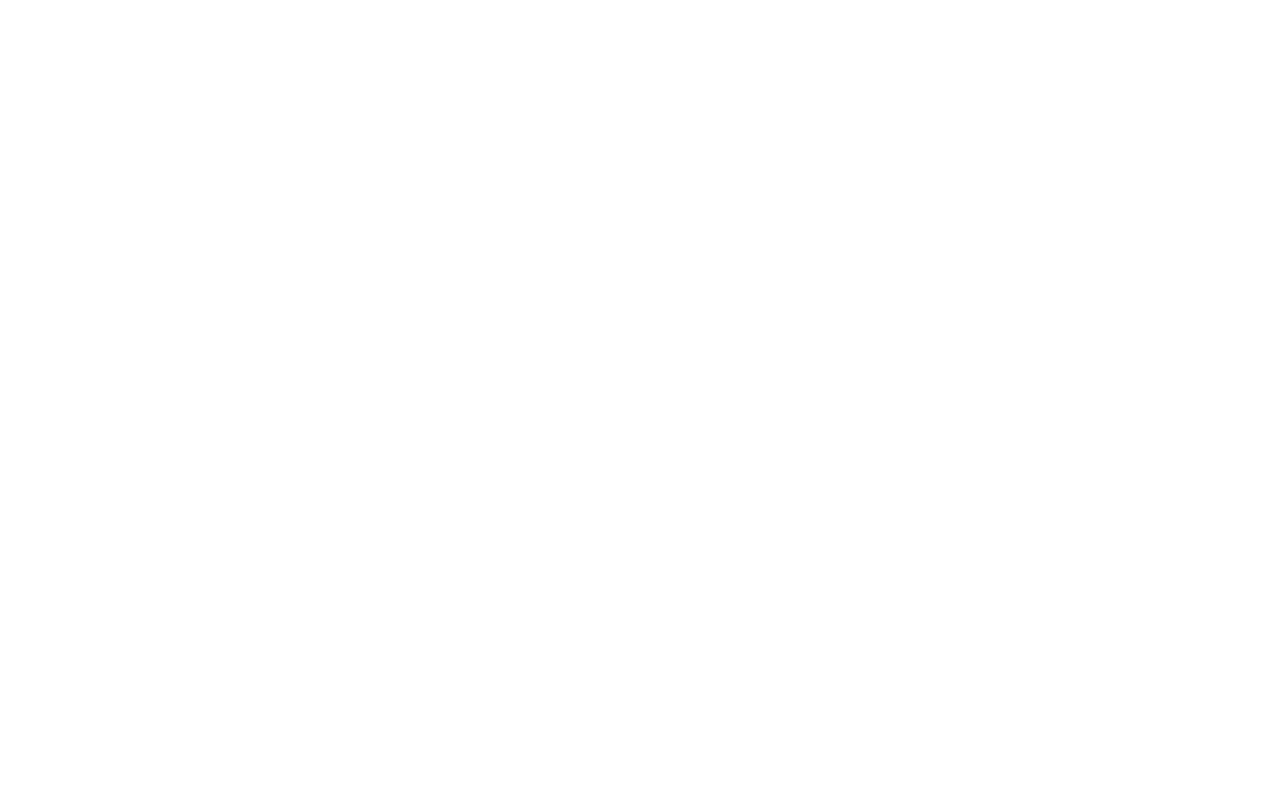
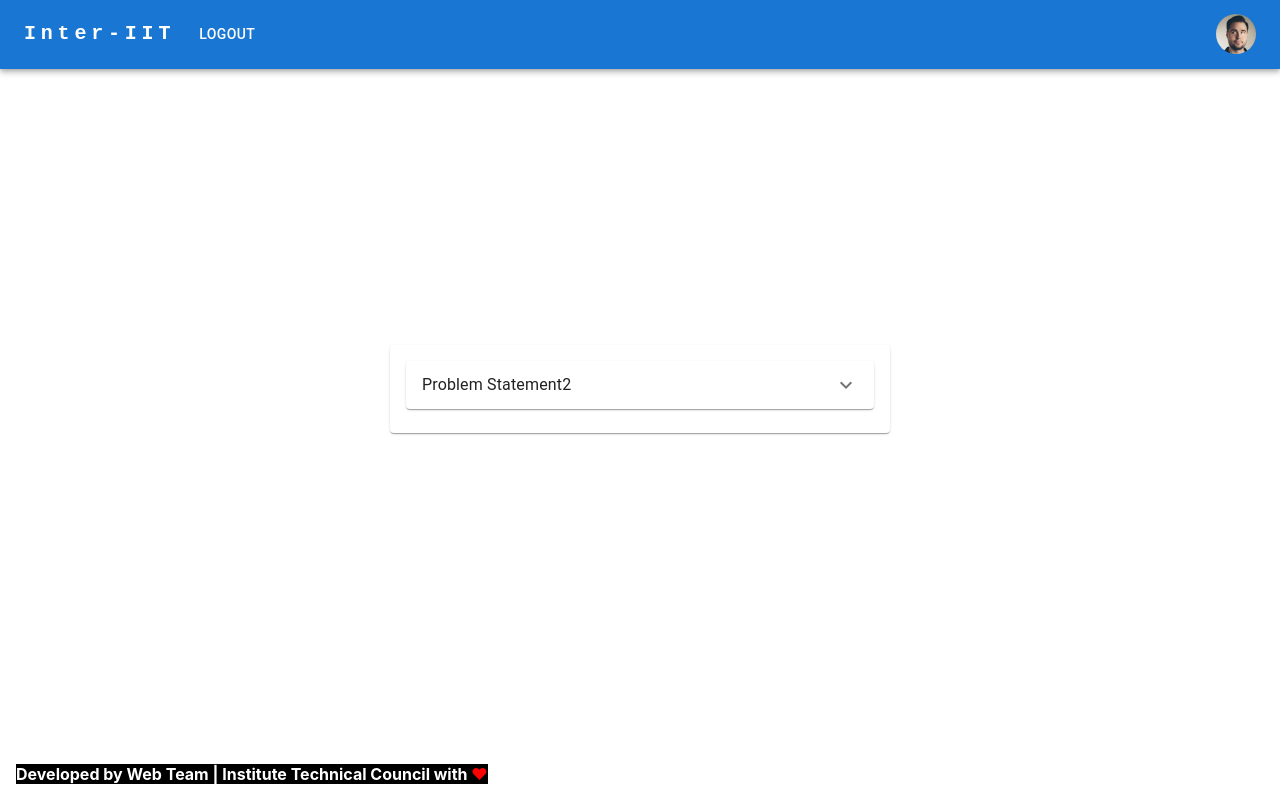
Before and after one commit to subham-agr/inter-iit, a React (Create React App) app in the folder inter-iit/: page /dashboard2 in a window 1280 px wide. Before the commit this address had no page. Built offline with nearby package versions, Linux system fonts and the light colour scheme.

Commit message:
New Dashboard

```diff
--- a/inter-iit/src/App.js
+++ b/inter-iit/src/App.js
@@ -3,6 +3,7 @@
 import { BrowserRouter, Routes, Route, Link } from 'react-router-dom'
 import Login from './MyComponents/SSO-Login/login';
 import Mainpage from './MyComponents/MainPage/mainpage';
+import Dashboard from './MyComponents/Dashboard/dashboard';
 
 function App() {
   return (
@@ -11,6 +12,7 @@
       <Routes>
           <Route path="/" element={<Login />}></Route>
           <Route path="/dashboard" element={<Mainpage />}></Route>
+          <Route path="/dashboard2" element={<Dashboard />}></Route>
       </Routes>
       </BrowserRouter>
     </div>
--- /dev/null
+++ b/inter-iit/src/MyComponents/Dashboard/dashboard.css
@@ -0,0 +1,19 @@
+.footers{
+    position: fixed;
+    bottom: 0;
+    /* width: 100vw; */
+    /* margin: 1rem; */
+}
+
+.card4{
+    display: flex;
+    width: 100vw;
+    height: 80vh;
+    align-items: center;
+    justify-content: center;
+}
+
+.details{
+    display: flex;
+    justify-content: space-between;
+}
--- /dev/null
+++ b/inter-iit/src/MyComponents/Dashboard/dashboard.js
@@ -0,0 +1,176 @@
+import React from "react";
+import Footer from "../footer/footer";
+import Navbar from "../Navbar/navbar";
+import "./dashboard.css";
+import Accordion from "@mui/material/Accordion";
+import AccordionSummary from "@mui/material/AccordionSummary";
+import AccordionDetails from "@mui/material/AccordionDetails";
+import Typography from "@mui/material/Typography";
+import ExpandMoreIcon from "@mui/icons-material/ExpandMore";
+// import Paper from '@mui/material/Paper';
+import Card from "@mui/material/Card";
+import CardContent from "@mui/material/CardContent";
+import { Button } from "@mui/material";
+import Dialog from "@mui/material/Dialog";
+import DialogActions from "@mui/material/DialogActions";
+import DialogContent from "@mui/material/DialogContent";
+import DialogTitle from "@mui/material/DialogTitle";
+import Autocomplete from "@mui/material/Autocomplete";
+import TextField from "@mui/material/TextField";
+import events from "../../assets/events";
+import { useTheme } from "@mui/material/styles";
+import Box from "@mui/material/Box";
+import FormControl from "@mui/material/FormControl";
+// import TextField from "@mui/material/TextField";
+
+const ITEM_HEIGHT = 48;
+const ITEM_PADDING_TOP = 8;
+const MenuProps = {
+  PaperProps: {
+    style: {
+      maxHeight: ITEM_HEIGHT * 4.5 + ITEM_PADDING_TOP,
+      width: 250,
+    },
+  },
+};
+
+function getStyles(name, personName, theme) {
+  return {
+    fontWeight:
+      personName.indexOf(name) === -1
+        ? theme.typography.fontWeightRegular
+        : theme.typography.fontWeightMedium,
+  };
+}
+
+function Dashboard() {
+  const theme = useTheme();
+  const [open, setOpen] = React.useState(false);
+  const [isselect, setselect] = React.useState(false);
+
+  const handleClickOpen = () => {
+    setOpen(true);
+  };
+
+  const handleClose = (event, reason) => {
+    if (reason !== "backdropClick") {
+      setOpen(false);
+    }
+  };
+
+  return (
+    <div>
+      <Navbar />
+      <div className="card4">
+        <Card sx={{ minWidth: 500 }}>
+          <CardContent>
+            <Accordion>
+              <AccordionSummary
+                expandIcon={<ExpandMoreIcon />}
+                aria-controls="panel2a-content"
+                id="panel2a-header"
+              >
+                <Typography>Problem Statement2</Typography>
+              </AccordionSummary>
+              <AccordionDetails className="details">
+                <Typography>Link to the Problem Statement</Typography>
+                {/* <Button>Sign</Button> */}
+                <div className="toselect">
+                  {isselect ? (
+                    <Button
+                      onClick={handleClickOpen}
+                      variant="contained"
+                      color="success"
+                    >
+                      Selected
+                    </Button>
+                  ) : (
+                    <Button onClick={handleClickOpen} variant="outlined">
+                      Sign
+                    </Button>
+                  )}
+                </div>
+                <Dialog disableEscapeKeyDown open={open} onClose={handleClose}>
+                  <DialogTitle>Sign for the Problem</DialogTitle>
+                  <DialogContent>
+                    <Box
+                      component="form"
+                      sx={{ display: "flex", flexWrap: "wrap" }}
+                    >
+                      <FormControl sx={{ m: 1, width: 300 }}>
+                        {/* <InputLabel id="demo-multiple-name-label">Skills</InputLabel> */}
+                        <TextField
+                          id="outlined-textarea"
+                          label="Understanding"
+                          placeholder="Describe briefly the breakdown of the PS into domains and subparts"
+                          multiline
+                          margin="normal"
+                        //   className="gapping"
+                        />
+                        <TextField
+                          id="outlined-textarea"
+                          label="Approach"
+                          placeholder="Explain your approach along with tentative timelines"
+                          multiline
+                        //   className="gapping"
+                        // sx={{marginbottom: 1}}
+                        margin="normal"
+                        />
+                        <TextField
+                          id="outlined-textarea"
+                          label="Commitments"
+                          placeholder="Describe your commitments in above mentioned timeleine"
+                          multiline
+                          margin="normal"
+                        //   className="gapping"
+                        />
+                        {/* <Select
+          labelId="demo-multiple-name-label"
+          id="demo-multiple-name"
+          multiple
+          value={personName}
+          onChange={handleChange}
+          input={<OutlinedInput label="Name" />}
+          MenuProps={MenuProps}
+          renderValue={() => (
+            <></>
+          )}
+        >
+          {names.map((name) => (
+            <MenuItem
+              key={name}
+              value={name}
+              // style={getStyles(name, personName, theme)}
+            >
+              {name}
+            </MenuItem>
+          ))}
+        </Select>
+        <Box sx={{ display: 'flex', flexWrap: 'wrap', gap: 0.5 }}>
+              {personName.map((value) => (
+                // <Chip key={value} label={value} />
+                <Chip label={value} variant="outlined" key={value} onDelete={handleDelete(value)}/>
+              ))}
+        </Box> */}
+                      </FormControl>
+                    </Box>
+                  </DialogContent>
+                  <DialogActions>
+                    <Button onClick={handleClose}>Cancel</Button>
+                    <Button onClick={handleClose}>Ok</Button>
+                  </DialogActions>
+                </Dialog>
+              </AccordionDetails>
+            </Accordion>
+          </CardContent>
+        </Card>
+      </div>
+      <div className="footers">
+        <Footer />
+      </div>
+      {/* <Footer /> */}
+    </div>
+  );
+}
+
+export default Dashboard;
--- a/inter-iit/src/MyComponents/Resume/resume.js
+++ b/inter-iit/src/MyComponents/Resume/resume.js
@@ -35,6 +35,7 @@
 
   changeHandler(event){
     const files = event.target.files
+    const rollnumber = localStorage.getItem('interiit_data').data
     formData = new FormData();
     formData.append('file',files[0]);
     formData.append('skills',JSON.stringify(skills));
@@ -49,8 +50,9 @@
 
   //submit
   submitForm(e){
-    e.preventDefault();
+    // e.preventDefault();
     axios.post('http://localhost:8000/student/', formData).then((resp)=>{ console.log(resp) });
+    window.location.replace("http://localhost:3000/dashboard2")
       // headers: {
       //   'Content-type': 'application/json; charset=UTF-8',
       // },
@@ -75,7 +77,7 @@
         <form className='forms'>
           {/* {% csrf_token %} */}
           <input className='choose' name='upload' onChange={(e) => this.changeHandler(e)} type="file" /> <br />
-          <button className='btn1' type='submit' onClick={(e) => this.submitForm(e)}>Upload</button>
+          <button className='btn1' type='submit' onClick={(e) => this.submitForm(e)}>Submit</button>
         </form>
       </div>
       );
--- a/inter-iit/src/MyComponents/SSO-Login/login.js
+++ b/inter-iit/src/MyComponents/SSO-Login/login.js
@@ -11,7 +11,7 @@
         </div>
         <a className='btn link' href="https://gymkhana.iitb.ac.in/profiles/oauth/authorize/?client_id=MmuuRsRfMQaYJc2V8ABVq9CHcTvFC0GwCn7Mh5OZ&response_type=code&scope=profile picture program phone&redirect_uri=http://localhost:3000/dashboard">Login with SSO</a>
         <div className="footers">
-        Developed by Subham Agrawal | Institute Technical Council with <span className='heart'>♥</span>
+        Developed by Web Team | Institute Technical Council with <span className='heart'>♥</span>
       </div>
       </div>
     </div>
--- a/inter-iit/src/MyComponents/Skills/skills.js
+++ b/inter-iit/src/MyComponents/Skills/skills.js
@@ -86,6 +86,7 @@
     // setskillsarray(array)
     skills = array
     console.log(JSON.stringify(skills))
+  };
     // fetch('http://localhost:8000/student/',{
     //   method:'POST',
     //   body:JSON.stringify(skillsarray)
@@ -100,7 +101,6 @@
     //   setselect(false);
     // }
     // console.log(isselect)
-  };
 
   // console.log(JSON.stringify(skillsarray))
 
```
